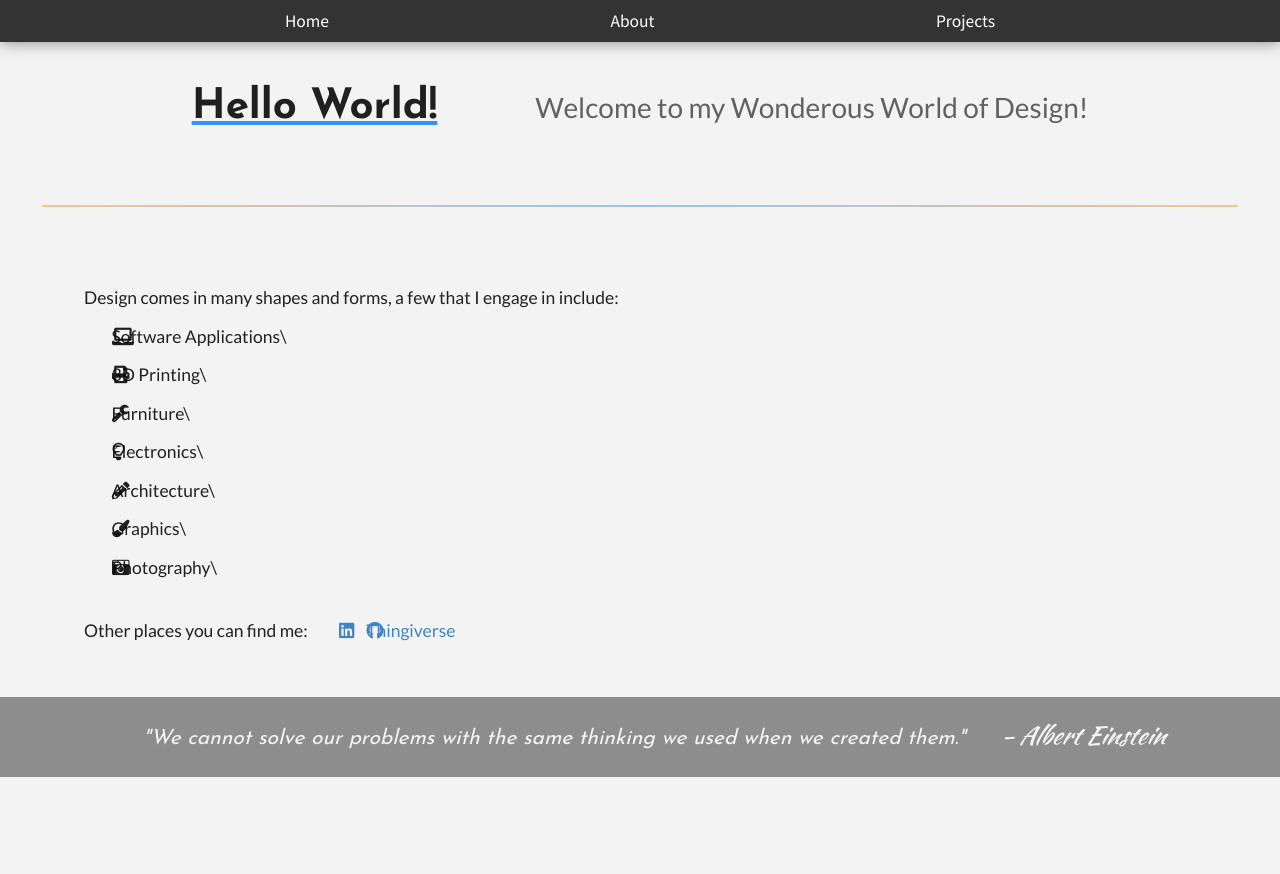
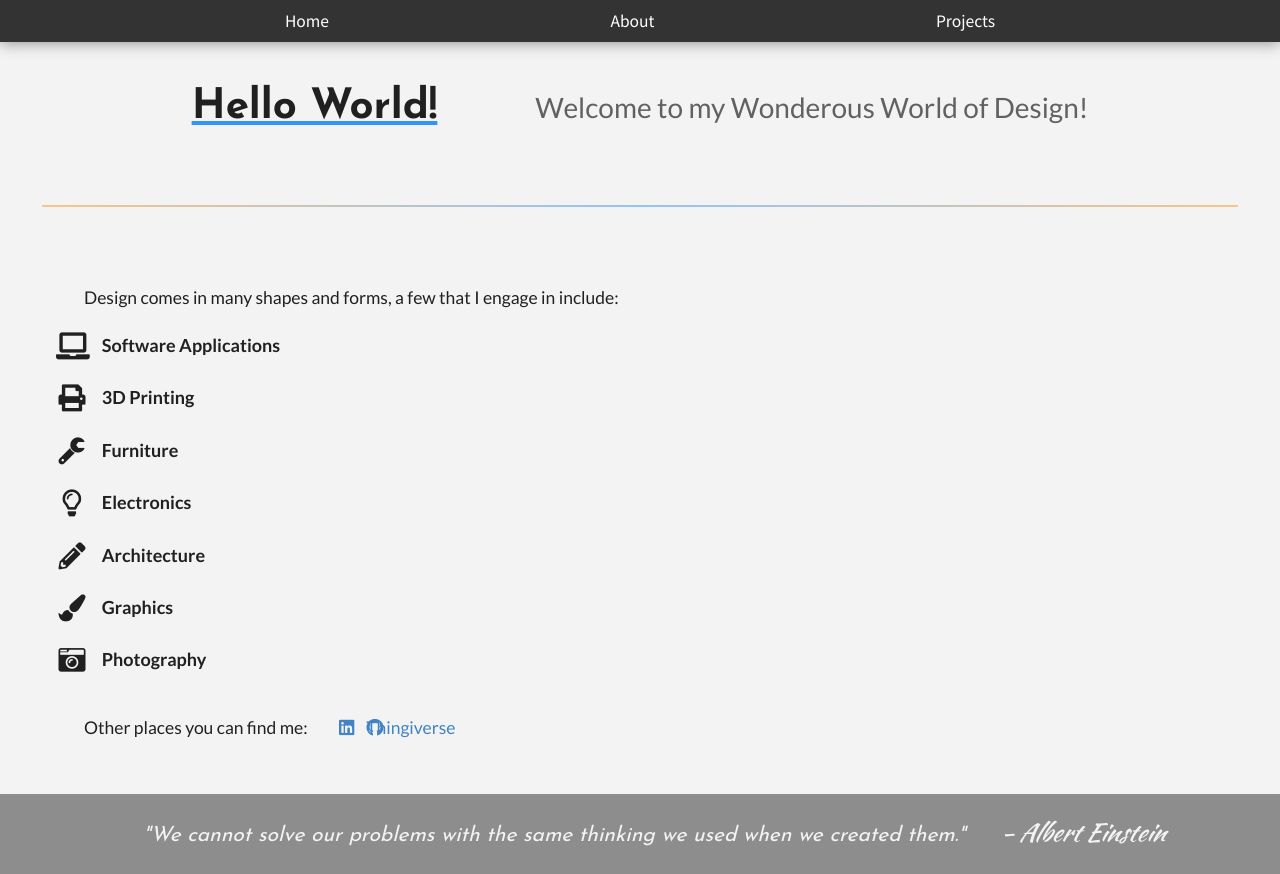
Before and after one commit to CFrez/frezfolio, a Jekyll site: the page built from index.md, in a window 1280 px wide. Shown: the part 200-1074 px from the top of the page. Built offline with Jekyll 4.4.1, drawn with Linux system fonts in a browser that asks for light colours; before the commit the page ends 977 px from its top, so only the background shows below that.

Commit message:
fix icons main page

```diff
--- a/_sass/body.scss
+++ b/_sass/body.scss
@@ -13,6 +13,7 @@
 
 /* Content */
 #page_content {
+    display: block;
     flex-grow: 1;
     padding: 3rem;
     width: 100vw;
--- a/index.md
+++ b/index.md
@@ -31,7 +31,11 @@ it is truly a work of art to be admired.
 Design comes in many shapes and forms, a few that I engage in include:
 
 {% for type in site.data.category %}
-<i class="{{type.icon}} icon"></i> {{ type.name }}\
+<h3 class="ui header">
+    <i class="{{type.icon}} icon"></i>
+    {{ type.name }}
+</h3>
+
 {% endfor %}
 
 </div>
```
